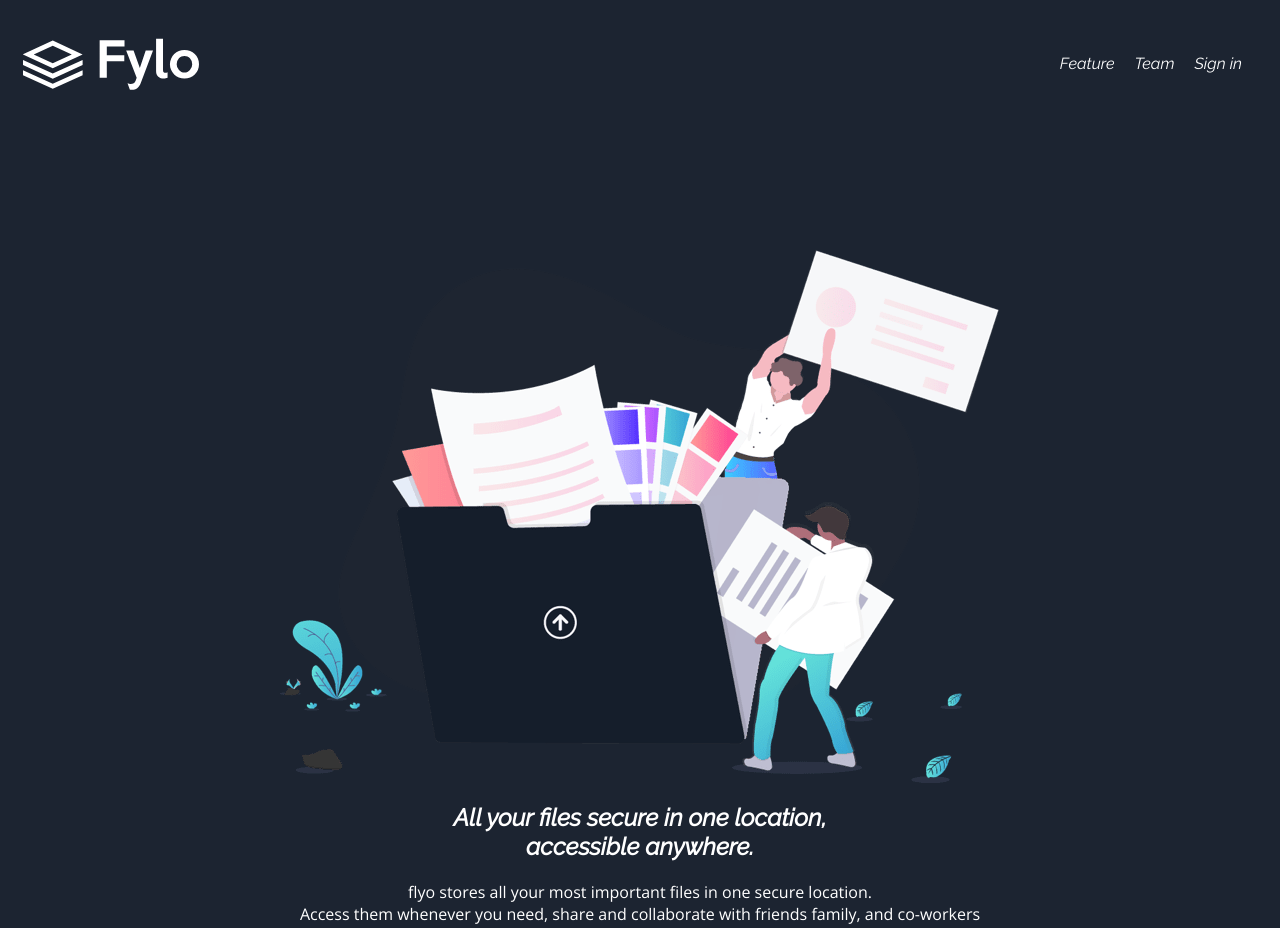
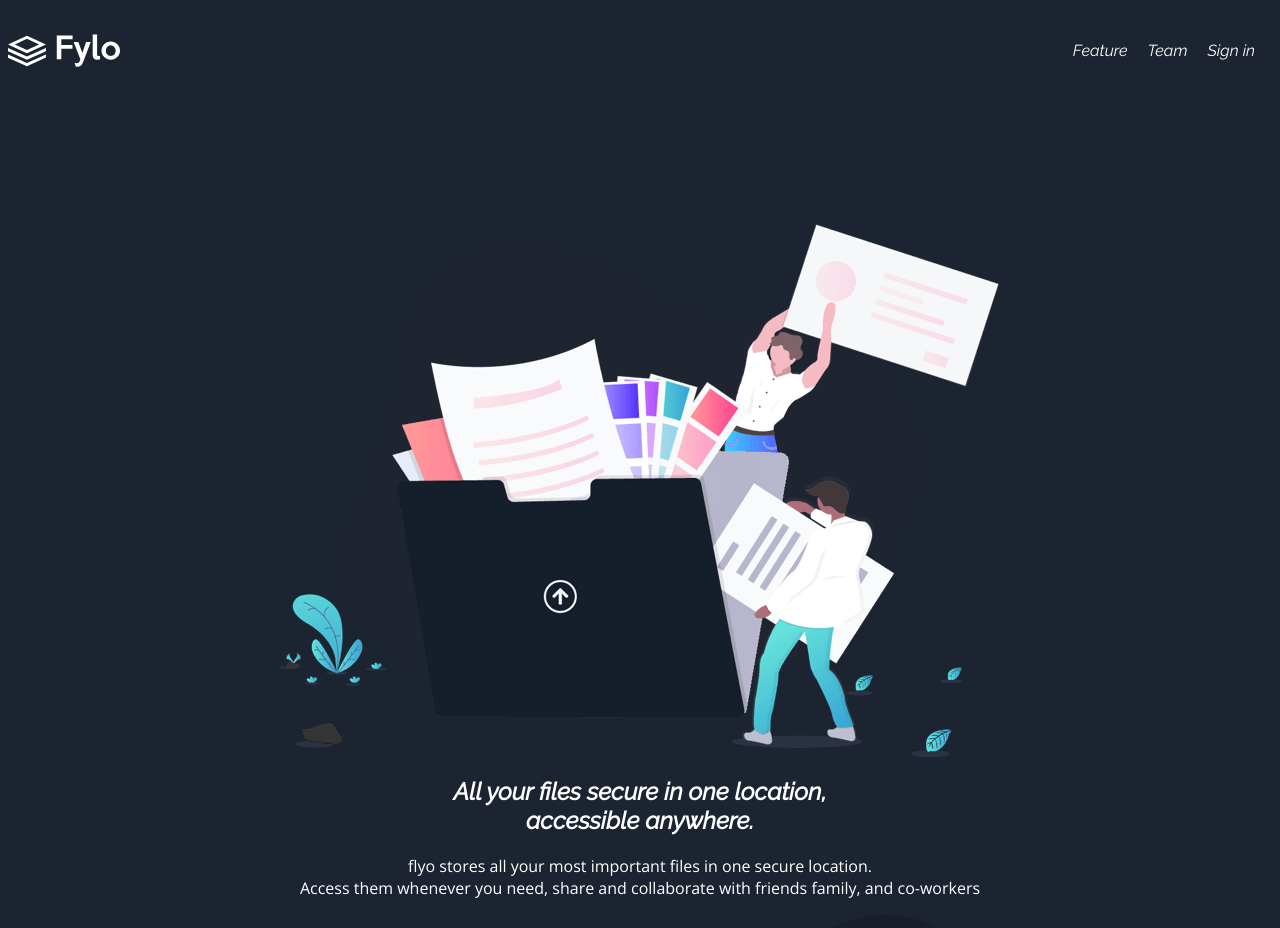
Before and after one commit to sublime247/flyo-landingpage, a plain HTML site: page index.html in a window 1280 px wide. Shown: the top 928 px of the page. Drawn offline with nearby package versions, Linux system fonts and the light colour scheme.

Commit message:
flyo-page

```diff
--- a/style.css
+++ b/style.css
@@ -52,24 +52,28 @@ header{
     flex-direction: row;
     justify-content: space-between;
     margin: auto;
-    padding: 35px,0px;
+    padding: 35px,4px;
     align-items: center;
     font-family: 'Raleway', sans-serif;
     flex-wrap: nowrap;
 }
 .logo img{
-    padding: 15px;
+    margin: 15px 0;
+    width: 7em;
 }
 .bar a{
     color: white;
+    /* width: %; */
 }
 nav .bar{
     list-style-type: none;
 }
   nav ul{
-   display: inline-flex;
+   display: flex;
     flex-direction: row;
-    padding: 20px;
+    padding: 7px;
+    justify-content: stretch;
+    justify-content: flex-end;
 }
 .intro{
     max-width: 100%;
```
